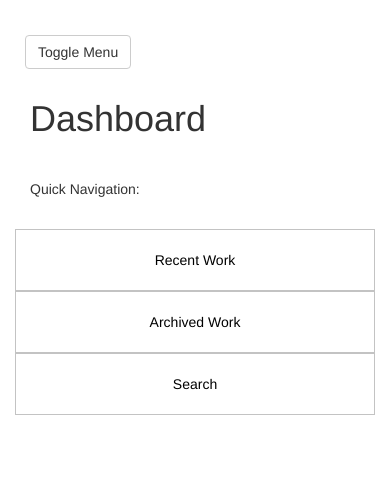
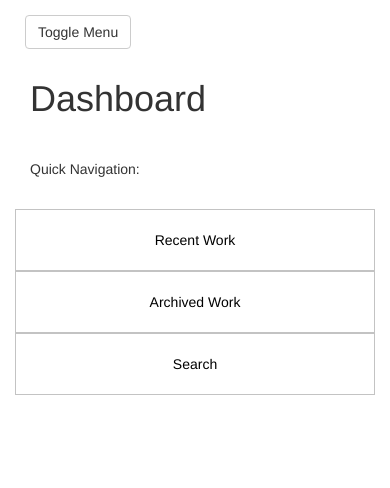
Before and after one commit to HimanshuGusain04/invoice, a website: page public/index.html in a window 390 px wide. Drawn offline with nearby package versions, Linux system fonts and the light colour scheme; some packages are replaced by stand-ins of ours.

Commit message:
Responsive fixes

```diff
--- a/public/css/main.css
+++ b/public/css/main.css
@@ -137,7 +137,7 @@ div.searchWrapper {margin-bottom: 40px;}
 .panel-default>.panel-heading {color: #fff;
     background-color: #000;}
 
-#menu-toggle {margin-left:10px; margin-bottom:10px;}
+#menu-toggle {margin:0 0 10px 10px;}
 
 /*Media Queries*/
 @media(min-width:768px) {
```
